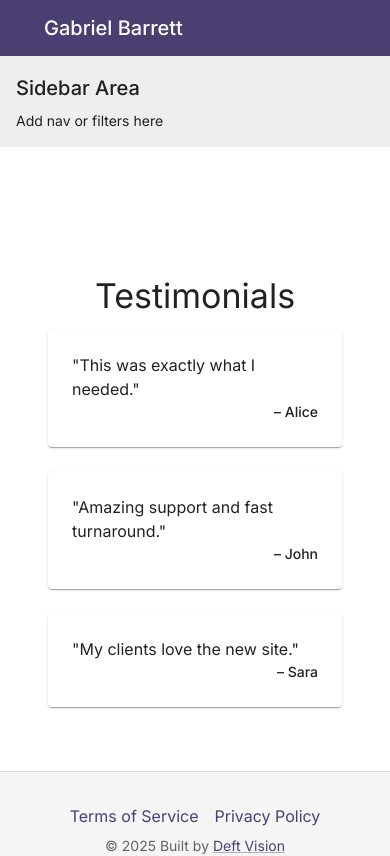
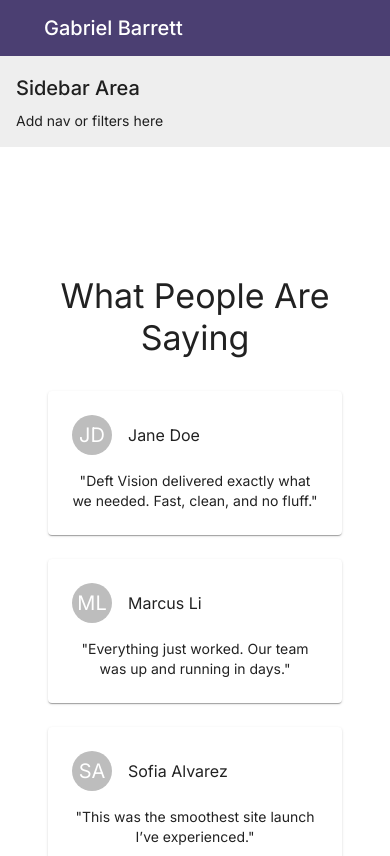
Before and after one commit to DeftVision/craftnhouse, a React (Vite) app in the folder frontend/: page /testimonials in a window 390 px wide. Shown: the top 856 px of the page. Built offline with nearby package versions, Linux system fonts and the light colour scheme; some icons are missing.

Commit message:
Adds testimonial block and improves mobile nav
Adds a testimonial block component to showcase user feedback.

Improves mobile navigation by using a more standard list layout with hover/selection highlighting.
This makes the mobile navigation more accessible and user-friendly.

```diff
--- a/frontend/src/components/blocks/TestimonialBlock.jsx
+++ b/frontend/src/components/blocks/TestimonialBlock.jsx
@@ -1,27 +1,51 @@
 import React from 'react';
-import { Box, Typography, Stack, Paper } from '@mui/material';
+import { Box, Paper, Typography, Avatar, Stack } from '@mui/material';
 import AnimatedBox from '../AnimatedBox';
 
+const testimonials = [
+    {
+        name: 'Jane Doe',
+        feedback: 'Deft Vision delivered exactly what we needed. Fast, clean, and no fluff.',
+        initials: 'JD'
+    },
+    {
+        name: 'Marcus Li',
+        feedback: 'Everything just worked. Our team was up and running in days.',
+        initials: 'ML'
+    },
+    {
+        name: 'Sofia Alvarez',
+        feedback: 'This was the smoothest site launch I’ve experienced.',
+        initials: 'SA'
+    }
+];
+
 export default function TestimonialBlock() {
-    const testimonials = [
-        { name: 'Alice', quote: 'This was exactly what I needed.' },
-        { name: 'John', quote: 'Amazing support and fast turnaround.' },
-        { name: 'Sara', quote: 'My clients love the new site.' }
-    ];
+    return (
+        <Box sx={{ py: 6, px: 2, textAlign: 'center' }}>
+            <Typography variant="h4" gutterBottom>What People Are Saying</Typography>
 
-    return (
-        <Box sx={{ py: 6, px: 2 }}>
-            <Typography variant="h4" gutterBottom align="center">Testimonials</Typography>
-            <Stack spacing={3}>
-                {testimonials.map(({ name, quote }, i) => (
-                    <AnimatedBox key={i}>
+            <Box
+                sx={{
+                    display: 'flex',
+                    flexWrap: 'wrap',
+                    justifyContent: 'center',
+                    gap: 3,
+                    mt: 4
+                }}
+            >
+                {testimonials.map((t, i) => (
+                    <AnimatedBox key={i} sx={{ maxWidth: 300, flex: '1 1 250px' }}>
                         <Paper sx={{ p: 3 }}>
-                            <Typography variant="body1">"{quote}"</Typography>
-                            <Typography variant="subtitle2" align="right">– {name}</Typography>
+                            <Stack direction="row" alignItems="center" spacing={2} mb={2}>
+                                <Avatar>{t.initials}</Avatar>
+                                <Typography variant="subtitle1">{t.name}</Typography>
+                            </Stack>
+                            <Typography variant="body2">"{t.feedback}"</Typography>
                         </Paper>
                     </AnimatedBox>
                 ))}
-            </Stack>
+            </Box>
         </Box>
     );
 }
--- a/frontend/src/components/nav/MobileNav.jsx
+++ b/frontend/src/components/nav/MobileNav.jsx
@@ -59,28 +59,41 @@ export default function MobileNav() {
             </Toolbar>
 
 
-            <Drawer anchor={siteConfig.layout.navAnchor === 'right' ? 'right' : 'left'} open={open} onClose={toggleDrawer(false)}>
-                <Box sx={{ width: 240, padding: 2, boxSizing: 'border-box' }}>
-                    <List>
+            <Drawer
+                anchor={siteConfig.layout.navAnchor === 'right' ? 'right' : 'left'}
+                open={open}
+                onClose={toggleDrawer(false)}
+            >
+                <Box
+                    sx={{
+                        width: 240,
+                        py: 2,
+                        px: 1,
+                        boxSizing: 'border-box',
+                        display: 'flex',
+                        flexDirection: 'column',
+                    }}
+                >
+                    <List disablePadding>
                         {siteConfig.navLinks.map(({ label, path }) => (
-                            <ListItem disablePadding key={path}>
-                                <ListItemText
-                                    primary={
-                                        <Link
-                                            to={path}
-                                            onClick={toggleDrawer(false)}
-                                            style={{
-                                                display: 'block',
-                                                padding: '12px 16px',
-                                                textDecoration: 'none',
-                                                color: location.pathname === path ? '#fff' : 'inherit',
-                                                backgroundColor: location.pathname === path ? 'rgba(255,255,255,0.1)' : 'transparent',
-                                            }}
-                                        >
-                                            {label}
-                                        </Link>
-                                    }
-                                />
+                            <ListItem
+                                button
+                                key={path}
+                                component={Link}
+                                to={path}
+                                onClick={toggleDrawer(false)}
+                                selected={location.pathname === path}
+                                sx={{
+                                    px: 2,
+                                    '&.Mui-selected': {
+                                        bgcolor: 'grey.100',
+                                    },
+                                    '& .MuiListItemText-root': {
+                                        color: 'text.primary',
+                                    },
+                                }}
+                            >
+                                <ListItemText primary={label} />
                             </ListItem>
                         ))}
                     </List>
@@ -88,6 +101,7 @@ export default function MobileNav() {
             </Drawer>
 
 
+
         </AppBar>
     )
 }
```
